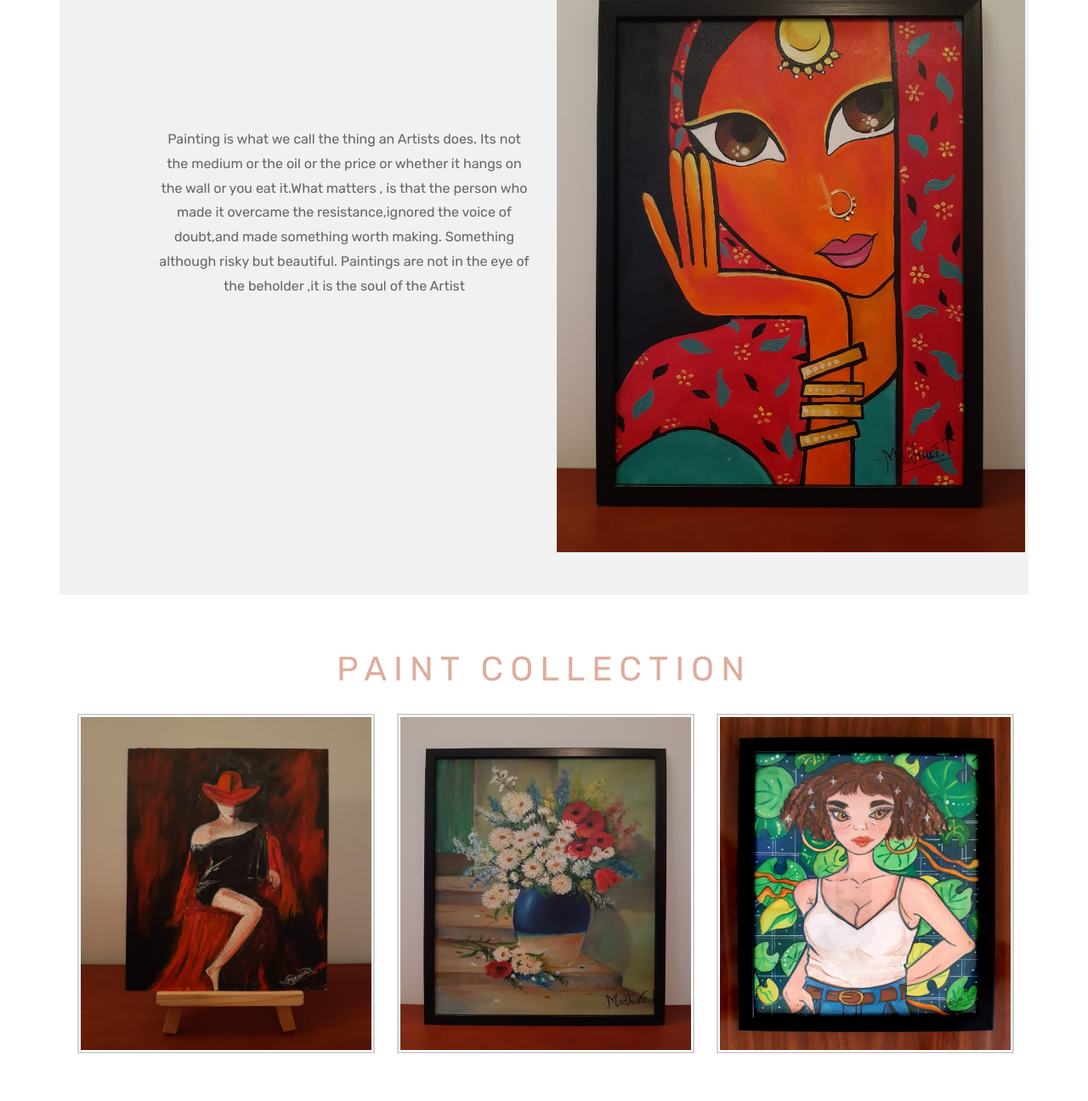
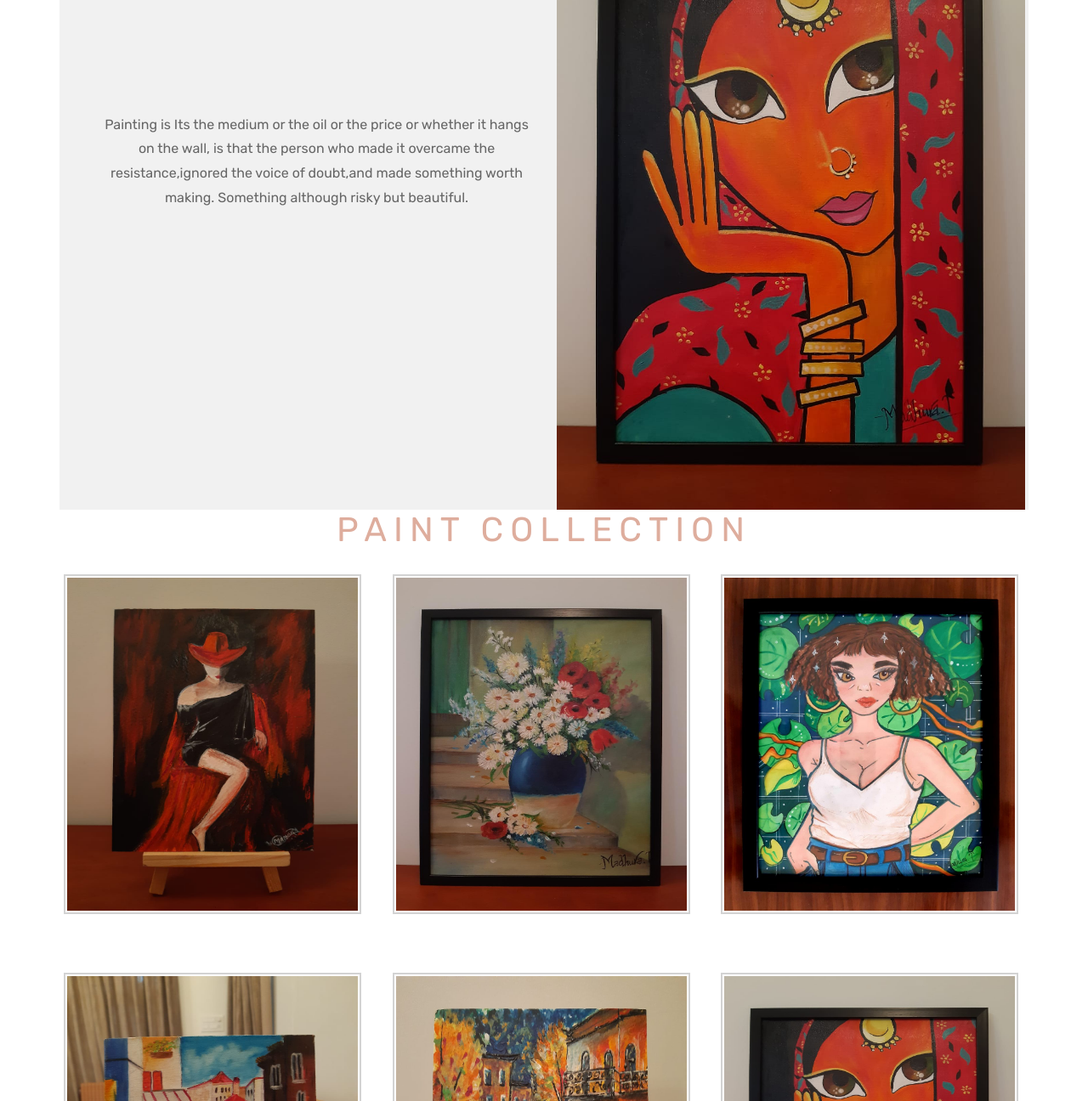
Before and after one commit to lifeoncanvas/madhura1, a plain HTML site: page index.html in a window 1280 px wide. Shown: the part 960-2256 px from the top of the page at 85% size. Drawn offline with nearby package versions, Linux system fonts and the light colour scheme; a script that the page names is missing; a web font is replaced by a local one.

Commit message:
Add files via upload

```diff
--- a/index.html
+++ b/index.html
@@ -42,11 +42,11 @@
         <div  class="row">
         <div class="col-lg-6">
             <p>
-              Painting is what we call the thing  an Artists does. Its not the medium
-              or the oil or the price or whether it hangs on the wall or you eat it.What matters ,
+              Painting is Its  the medium
+              or the oil or the price or whether it hangs on the wall,
               is that the person who made it overcame the resistance,ignored the voice of doubt,and made something
               worth making. Something although  risky but beautiful.
-              Paintings are not in the eye of the beholder ,it is the soul of the Artist
+
             </p>
 
 
--- a/style.css
+++ b/style.css
@@ -162,6 +162,8 @@ animation:moveInRight 1s ease-out;
 } */
 .jumbotron{
     background-color:white ;
+    width: 100%;
+    padding: 0%;
 }
 
 
@@ -231,7 +233,7 @@ h1{
 }
 .container{
 
-    padding: 50px 80px;
+    /* padding: 5px 80px; */
 }
 .container{
 
@@ -252,6 +254,10 @@ h1{
 
 
 @media(max-width: 768px) {
+
+    body,html{
+        padding: 8px;
+    }
 
     .navbar-brand:hover{
         letter-spacing: 5px;
```
